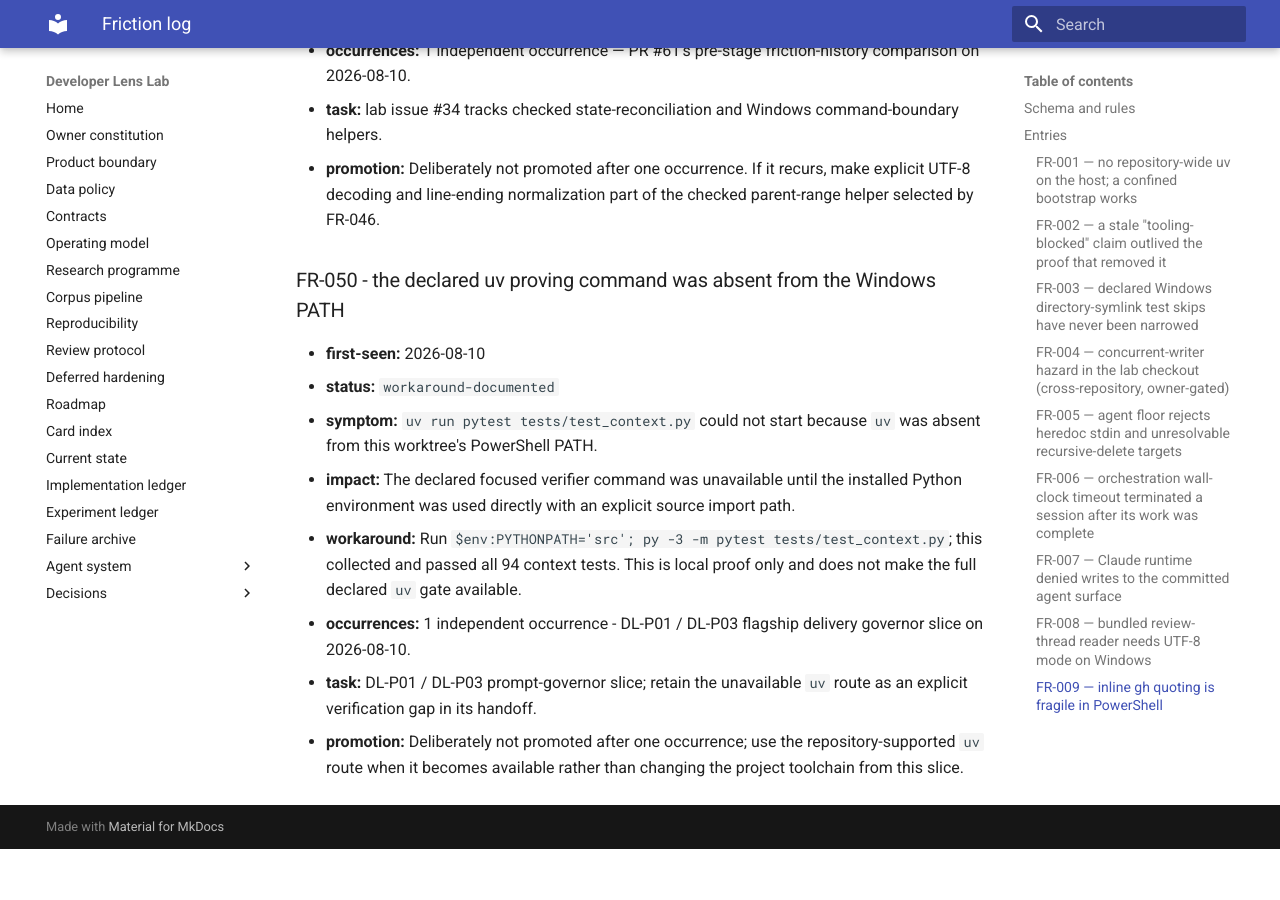
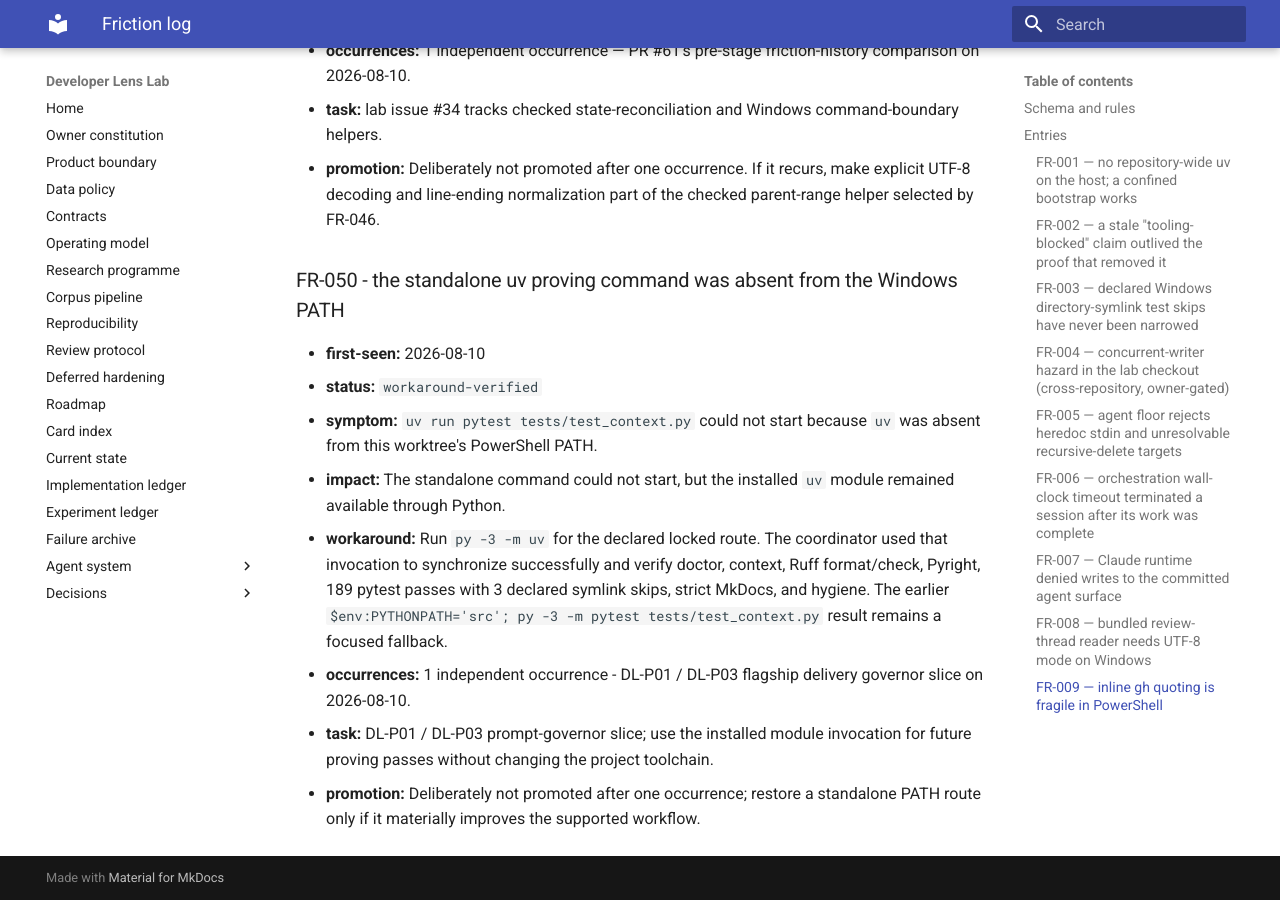
Before and after one commit to Chris0Jeky/developer-lens-lab, an MkDocs documentation site: the page built from docs/agent-system/FRICTION_LOG.md, in a window 1280 px wide and 900 px high, scrolled down 39878 px. Built offline with MkDocs 1.6.1 and Material for MkDocs 9.7.7, drawn with Linux system fonts in a browser that asks for light colours; before the commit the page ends 40727 px from its top, so only the background shows below that.

```diff
--- a/docs/agent-system/FRICTION_LOG.md
+++ b/docs/agent-system/FRICTION_LOG.md
@@ -1370,20 +1370,21 @@ four unresolved PR #60 threads.
 - **promotion:** Deliberately not promoted after one occurrence. If it recurs, make explicit UTF-8
   decoding and line-ending normalization part of the checked parent-range helper selected by FR-046.
 
-### FR-050 - the declared uv proving command was absent from the Windows PATH
+### FR-050 - the standalone uv proving command was absent from the Windows PATH
 
 - **first-seen:** 2026-08-10
-- **status:** `workaround-documented`
+- **status:** `workaround-verified`
 - **symptom:** `uv run pytest tests/test_context.py` could not start because `uv` was absent from
   this worktree's PowerShell PATH.
-- **impact:** The declared focused verifier command was unavailable until the installed Python
-  environment was used directly with an explicit source import path.
-- **workaround:** Run `$env:PYTHONPATH='src'; py -3 -m pytest tests/test_context.py`; this collected
-  and passed all 94 context tests. This is local proof only and does not make the full declared
-  `uv` gate available.
+- **impact:** The standalone command could not start, but the installed `uv` module remained
+  available through Python.
+- **workaround:** Run `py -3 -m uv` for the declared locked route. The coordinator used that
+  invocation to synchronize successfully and verify doctor, context, Ruff format/check, Pyright,
+  189 pytest passes with 3 declared symlink skips, strict MkDocs, and hygiene. The earlier
+  `$env:PYTHONPATH='src'; py -3 -m pytest tests/test_context.py` result remains a focused fallback.
 - **occurrences:** 1 independent occurrence - DL-P01 / DL-P03 flagship delivery governor slice on
   2026-08-10.
-- **task:** DL-P01 / DL-P03 prompt-governor slice; retain the unavailable `uv` route as an explicit
-  verification gap in its handoff.
-- **promotion:** Deliberately not promoted after one occurrence; use the repository-supported `uv`
-  route when it becomes available rather than changing the project toolchain from this slice.
+- **task:** DL-P01 / DL-P03 prompt-governor slice; use the installed module invocation for future
+  proving passes without changing the project toolchain.
+- **promotion:** Deliberately not promoted after one occurrence; restore a standalone PATH route
+  only if it materially improves the supported workflow.
```
Also changed, not shown: docs/IMPLEMENTATION_LEDGER.md (+10 -0 lines), docs/agent-system/CONTINUOUS_WORK_PROTOCOL.md (+14 -4 lines), docs/agent-system/PROMPT_LIBRARY.md (+14 -8 lines), 1 other file.
